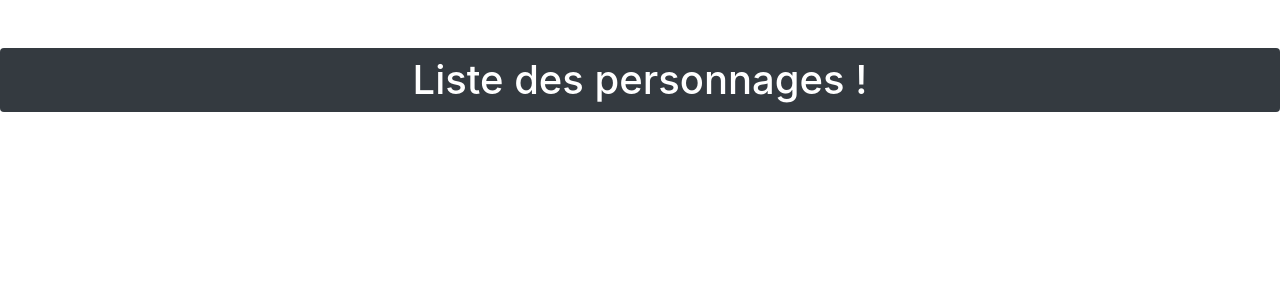
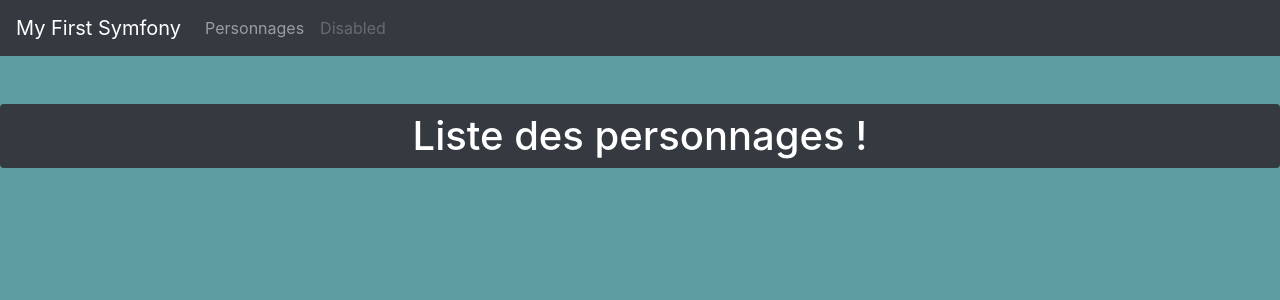
Before and after one commit to Estelle-Rose/myFirstSymfony, a Symfony app: template templates/personnage/persos.html.twig in a window 1280 px wide. Shown: the top 300 px of the page. Run offline with Twig, Linux system fonts and the light colour scheme; the template is opened without the code that fills it, so the values that code supplies are empty; some libraries are stand-ins or nearby versions.

Commit message:
assasin's rebellion characters

```diff
--- /dev/null
+++ b/public/css/main.css
@@ -0,0 +1,3 @@
+body {
+    background-color: cadetblue;
+}
--- a/templates/base.html.twig
+++ b/templates/base.html.twig
@@ -6,6 +6,7 @@
         {# Run `composer require symfony/webpack-encore-bundle`
            and uncomment the following Encore helpers to start using Symfony UX #}
         <link rel="stylesheet" href="https://cdn.jsdelivr.net/npm/bootstrap@4.6.0/dist/css/bootstrap.min.css" integrity="sha384-B0vP5xmATw1+K9KRQjQERJvTumQW0nPEzvF6L/Z6nronJ3oUOFUFpCjEUQouq2+l" crossorigin="anonymous">
+        <link rel="stylesheet" href="{{asset("css/main.css")}}" >
 
         {% block stylesheets %}
             {#{{ encore_entry_link_tags('app') }}#}
@@ -14,7 +15,7 @@
 
     </head>
     <body>
-
+            {% include 'menu.html.twig' %}
        <h1 class="text-center my-5 py-2 mx-auto rounded border-dark bg-dark text-white"> {% block pageTitle %}{% endblock %}</h1>
         {% block body %}{% endblock %}
         {% block javascripts %}
--- /dev/null
+++ b/templates/menu.html.twig
@@ -0,0 +1,22 @@
+
+
+<nav class="navbar navbar-expand-lg navbar-dark bg-dark">
+  <a class="navbar-brand" href="{{path('accueil')}}">My First Symfony</a>
+  <button class="navbar-toggler" type="button" data-toggle="collapse" data-target="#navbarSupportedContent" aria-controls="navbarSupportedContent" aria-expanded="false" aria-label="Toggle navigation">
+    <span class="navbar-toggler-icon"></span>
+  </button>
+
+  <div class="collapse navbar-collapse" id="navbarSupportedContent">
+    <ul class="navbar-nav mr-auto">
+
+      <li class="nav-item">
+        <a class="nav-link" href="{{path('personnages')}}">Personnages</a>
+      </li>
+
+      <li class="nav-item">
+        <a class="nav-link disabled" href="#" tabindex="-1" aria-disabled="true">Disabled</a>
+      </li>
+    </ul>
+
+  </div>
+</nav>
--- a/templates/personnage/persos.html.twig
+++ b/templates/personnage/persos.html.twig
@@ -19,8 +19,31 @@
 		}
 	</style>
 
-	<div class="example-wrapper">
+	<div class="container">
+		<div class="row">
+			{% for player in players %}
+			<div class="col-12 col-md-6">
+				<div class="card mb-3" style="max-width: 600px;">
+					<div class="row g-0">
+						<div class="col-md-4">
+							<img src="{{ asset('images/personnages/'~player.image)}}" alt=""  class="rounded img-thumbnail img-fluid p-2">
 
+						</div>
+						<div class="col-md-8">
+							<div class="card-body">
+								<div> Pseudo : {{player.pseudo}} </div>
+								<div> Age :  {{player.age}} </div>
+								<div> Force : {{player.carac.force}} </div>
+								<div> Discrétion : {{player.carac.discretion}} </div>
+								<div> Arme : {{player.carac.arme}} </div>
+							</div>
+						</div>
+					</div>
+				</div>
+			</div>
+
+			{% endfor %}
+		</div>
 
 
 	</div>
```
Also changed, not shown: src/Controller/PersonnageController.php (+53 -2 lines), public/images/armes/arc.png (added), public/images/armes/epee.png (added), public/images/armes/hache.png (added), public/images/personnages/Luciano_Cavazza.jpg (added), public/images/personnages/Marc.png (added), public/images/personnages/Milo.png (added), public/images/personnages/Tya.png (added), public/images/personnages/aguilar_de_nehra.png (added), public/images/personnages/bartolome_ortiz.png (added), public/images/personnages/maria.png (added), public/images/personnages/shao_jun.png (added).
